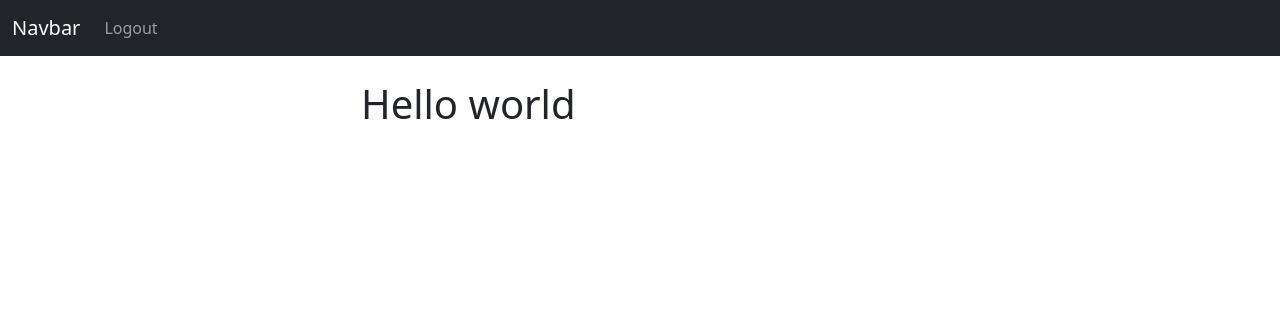
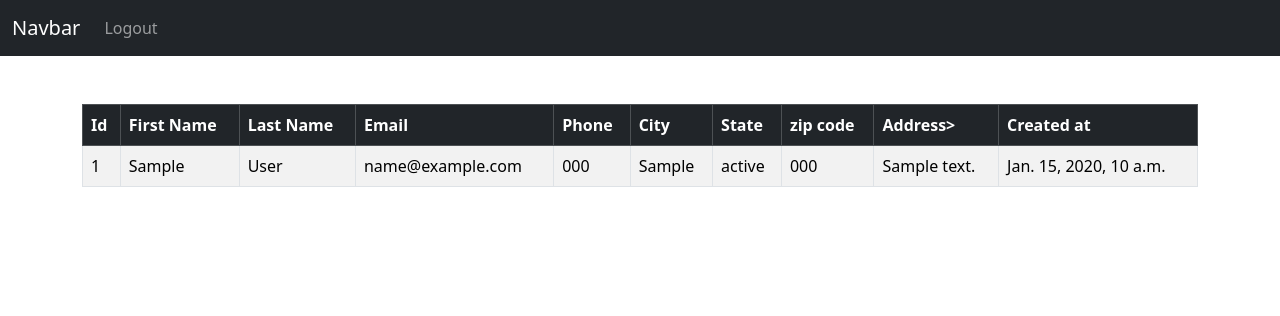
Before and after one commit to abshwabu/dcrm, a Django app: page / in a window 1280 px wide. Shown: the top 316 px of the page. Run offline with Django 4.2, Linux system fonts and the light colour scheme; a user stored in the database is signed in; tables that the repository leaves empty hold one stand-in row (values such as "Sample post").

Commit message:
record table

```diff
--- a/web/templates/home.html
+++ b/web/templates/home.html
@@ -1,8 +1,45 @@
 {%extends 'base.html' %}
 {%block content%}
-<div class="col-md-6 offset-md-3">
     {%if user.is_authenticated %}
-    <h1>Hello world</h1>
+    <table class="table table-striped table-hover table-bordered">
+      <thead class="table-dark">
+        <tr>
+          <th scope="col">Id</th>
+          <th scope="col">First Name</th>
+          <th scope="col">Last Name</th>
+          <th scope="col">Email</th>
+          <th scope="col">Phone</th>
+          <th scope="col">City</th>
+          <th scope="col">State</th>
+          <th scope="col">zip code</th>
+          <th scope="col">Address></th>
+          <th scope="col">Created at</th>
+        </tr>
+      </thead>
+      <tbody>
+
+      {%if records%}
+      {%for record in records %}
+      <tr>
+     <td>{{ record.id}}</td>
+     <td>{{ record.first_name }}</td>
+      <td>{{ record.last_name }}</td>
+      <td>{{ record.email}}</td>
+      <td>{{ record.phone}}</td>
+      <td>{{ record.city}}</td>
+      <td>{{ record.state}}</td>
+      <td>{{ record.zip_code}}</td>
+      <td>{{ record.address}}</td>
+      <td>{{ record.created_at}}</td>
+       <br>
+      </tr>
+      {%endfor%}
+      {%endif%}
+
+
+      </tbody>
+    </table>
+
     {%else %}
     <h1>Login</h1>
     <br>
@@ -17,6 +54,5 @@
             <br>
             <button type="submit" class="btn btn-secondary">login</button>
     </form>
-</div>
 {%endif%}
 {%endblock%}
```
